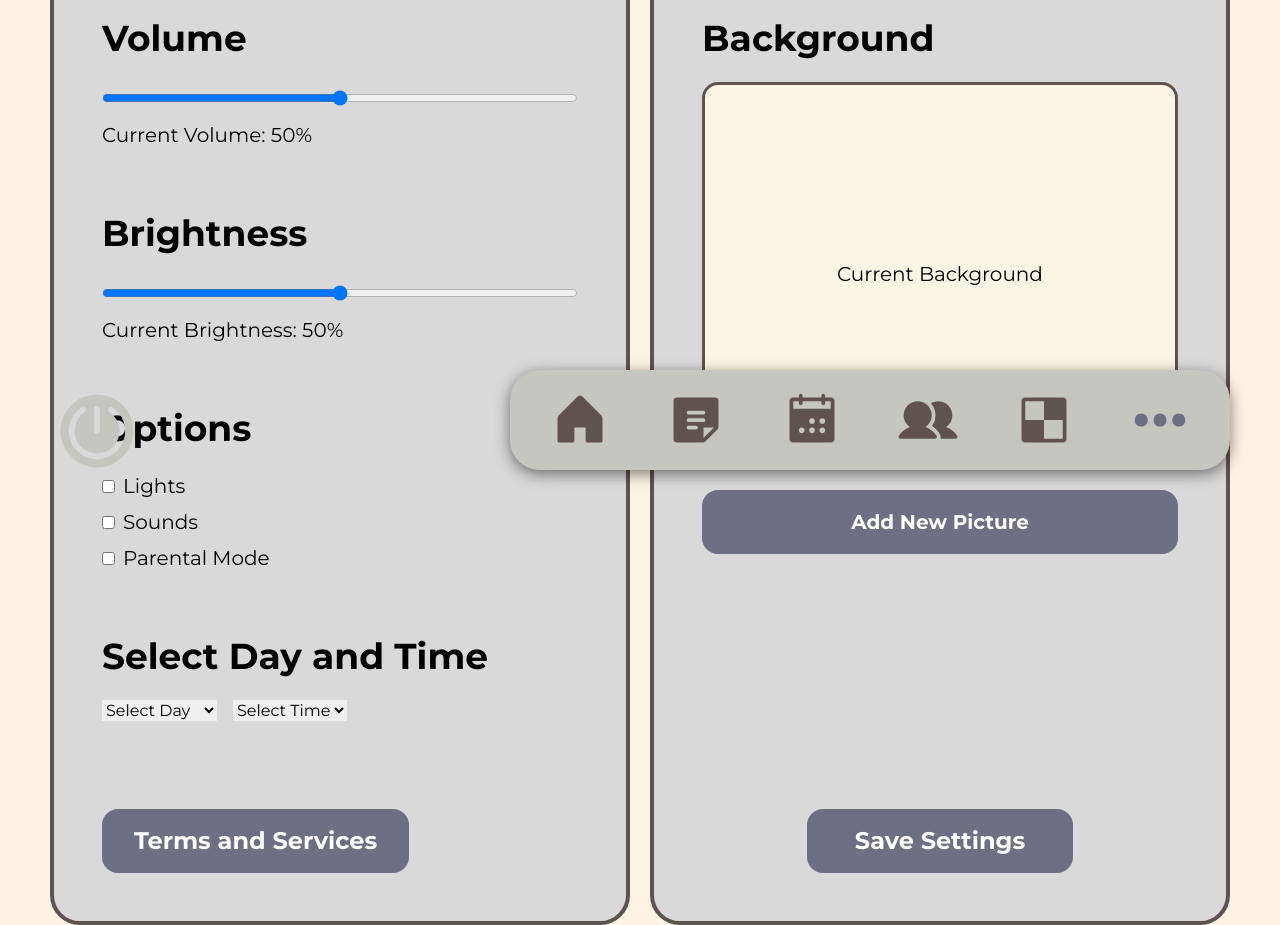
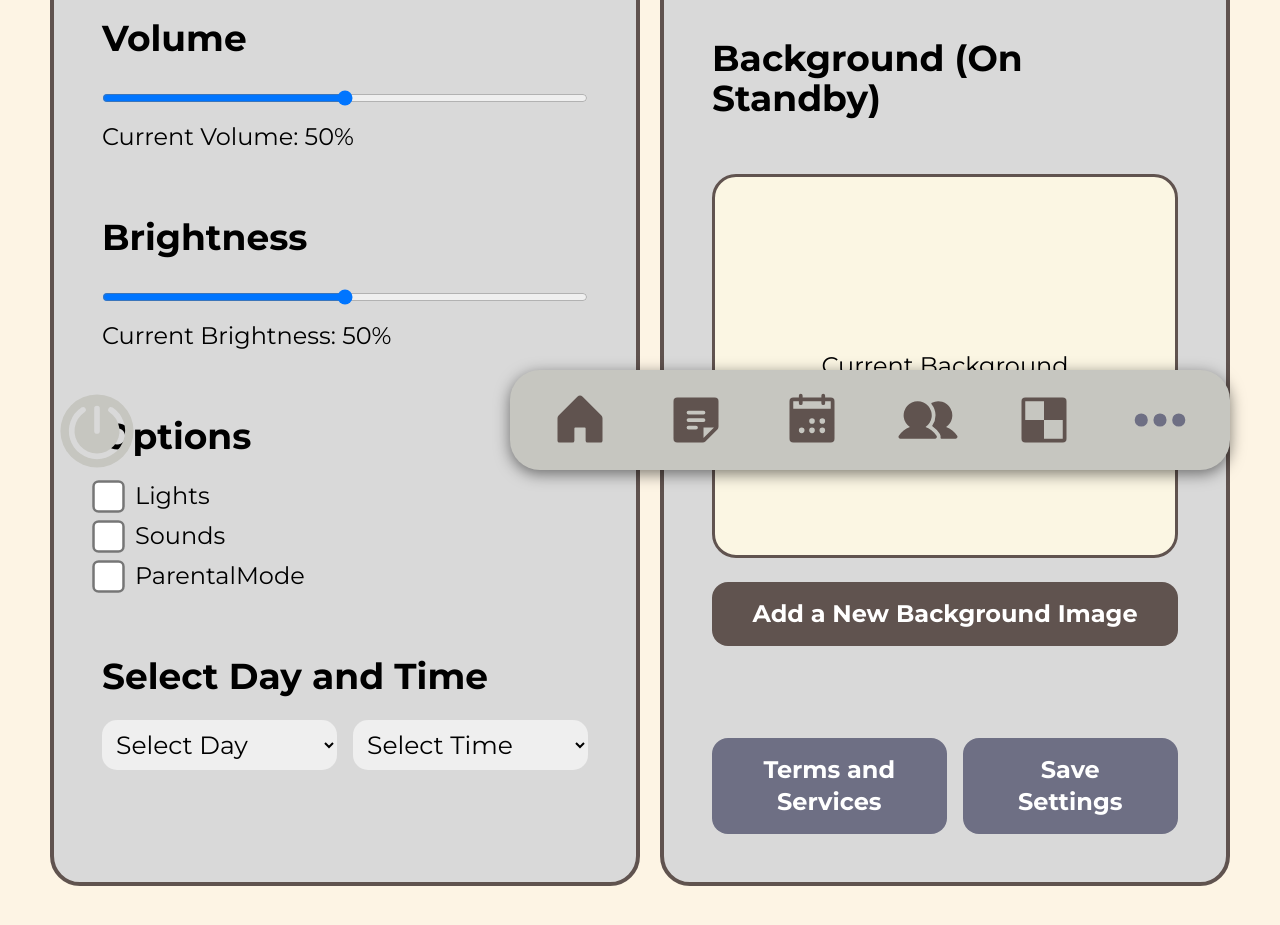
Before and after one commit to koningmalik412/3801-smart-table, a React (Create React App) app in the folder client/: page /settings in a window 1280 px wide. Shown: the part 300-1225 px from the top of the page. After the commit the page ends 1186 px from the top, so only its background shows below. Built offline with nearby package versions, Linux system fonts and the light colour scheme.

Commit message:
styling for games and settings

```diff
--- a/client/src/pages/Games/index.js
+++ b/client/src/pages/Games/index.js
@@ -1,18 +1,17 @@
 import React, { useState } from "react";
-import { Link } from "react-router-dom";
 import chessboard from "../../assets/images/chess-board.jpeg";
 import snakes from "../../assets/images/snakes-and-ladders.png";
 import Chess from "../Games/chessboard.js";
-import Snakes from "../Games/snakesandladders.js";
+import Snakes from "../Games/snakes.js";
 
 const EnlargedChessboard = ({ onClose }) => {
   return (
     <div className="fixed inset-0 bg-black bg-opacity-75 flex justify-center items-center z-50">
-      <div className="relative">
-        <Chess />
+      <div className="relative w-full h-full flex justify-center items-center">
+        <Chess className="max-w-full max-h-full" />
         <button
           onClick={onClose}
-          className="absolute top-4 right-4 bg-white text-black px-4 py-2 rounded-full"
+          className="absolute top-4 right-4 bg-brown text-white px-6 py-3 rounded-full text-3xl"
         >
           Close
         </button>
@@ -24,15 +23,11 @@ const EnlargedChessboard = ({ onClose }) => {
 const EnlargedSnakesAndLadders = ({ onClose }) => {
   return (
     <div className="fixed inset-0 bg-black bg-opacity-75 flex justify-center items-center z-50">
-      <div className="relative">
-        <img
-          src={snakes}
-          alt="Enlarged Snakes and Ladders Board"
-          className="max-w-full max-h-[90vh] object-contain"
-        />
+      <div className="relative w-full h-full flex justify-center items-center">
+      <Snakes className="max-w-full max-h-full" />
         <button
           onClick={onClose}
-          className="absolute top-4 right-4 bg-white text-black px-4 py-2 rounded-full"
+          className="absolute top-4 right-4 bg-brown text-white px-6 py-3 rounded-full text-3xl"
         >
           Close
         </button>
--- /dev/null
+++ b/client/src/pages/Games/snakes.js
@@ -0,0 +1,14 @@
+import React from "react";
+import snakes from "../../assets/images/snakes-and-ladders.png";
+
+const Snakes = () => {
+    return (
+        <img
+            src= {snakes}
+            alt="Snakes"
+            className="w-full h-full object-cover"
+          />
+    );
+};
+
+export default Snakes;
--- a/client/src/pages/Settings/index.js
+++ b/client/src/pages/Settings/index.js
@@ -37,7 +37,7 @@ const Settings = () => {
               onChange={(e) => setVolume(e.target.value)}
               className="w-full mt-6"
             />
-            <p className="mt-2 text-xl">Current Volume: {volume}%</p>
+            <p className="mt-2 text-2xl">Current Volume: {volume}%</p>
           </div>
 
           {/* Brightness Slider */}
@@ -51,66 +51,44 @@ const Settings = () => {
               onChange={(e) => setBrightness(e.target.value)}
               className="w-full mt-6"
             />
-            <p className="mt-2 text-xl">Current Brightness: {brightness}%</p>
+            <p className="mt-2 text-2xl">Current Brightness: {brightness}%</p>
           </div>
 
           {/* Checkboxes */}
           <div className="mb-16">
             <label className="block text-4xl font-bold mb-4">Options</label>
             <div className="flex flex-col space-y-2 mt-6">
-              <label className="inline-flex items-center">
+              {["lights", "sounds", "parentalMode"].map((option) => (
+                <label className="inline-flex items-center" key={option}>
                   <input
                     type="checkbox"
-                  name="lights"
-                  checked={options.lights}
+                    name={option}
+                    checked={options[option]}
                     onChange={handleOptionChange}
-                  className="form-checkbox"
+                    className="custom-checkbox"
+                    style={{ transform: 'scale(2.5)', marginRight: '20px' }}
                   />
-                <span className="ml-2 text-xl">Lights</span>
+                  <span className="text-2xl">{option.charAt(0).toUpperCase() + option.slice(1)}</span>
                 </label>
-              <label className="inline-flex items-center">
-                <input
-                  type="checkbox"
-                  name="sounds"
-                  checked={options.sounds}
-                  onChange={handleOptionChange}
-                  className="form-checkbox"
-                />
-                <span className="ml-2 text-xl">Sounds</span>
-              </label>
-              <label className="inline-flex items-center">
-                <input
-                  type="checkbox"
-                  name="parentalMode"
-                  checked={options.parentalMode}
-                  onChange={handleOptionChange}
-                  className="form-checkbox"
-                />
-                <span className="ml-2 text-xl">Parental Mode</span>
-              </label>
+              ))}
             </div>
           </div>
 
           {/* Day and Time Dropdown */}
           <div className="mb-16">
-            <label className="block text-4xl font-bold mb-2">
-              Select Day and Time
-            </label>
-            <div className="flex space-x-4 mt-6">
+            <label className="block text-4xl font-bold mb-2">Select Day and Time</label>
+            <div className="flex space-x-4 mt-6 text-2xl">
               {/* Day Dropdown */}
               <select
                 value={selectedDay}
                 onChange={(e) => setSelectedDay(e.target.value)}
                 className="form-select"
+                style={{ height: '50px', width: '250px', fontSize: '25px', padding: '10px', borderRadius: '15px' }}
               >
                 <option value="">Select Day</option>
-                <option value="Sunday">Sunday</option>
-                <option value="Monday">Monday</option>
-                <option value="Tuesday">Tuesday</option>
-                <option value="Wednesday">Wednesday</option>
-                <option value="Thursday">Thursday</option>
-                <option value="Friday">Friday</option>
-                <option value="Saturday">Saturday</option>
+                {["Sunday", "Monday", "Tuesday", "Wednesday", "Thursday", "Friday", "Saturday"].map(day => (
+                  <option key={day} value={day}>{day}</option>
+                ))}
               </select>
 
               {/* Time Dropdown */}
@@ -118,50 +96,50 @@ const Settings = () => {
                 value={selectedTime}
                 onChange={(e) => setSelectedTime(e.target.value)}
                 className="form-select"
+                style={{ height: '50px', width: '250px', fontSize: '25px', padding: '10px', borderRadius: '15px' }}
               >
                 <option value="">Select Time</option>
                 {Array.from({ length: 24 }, (_, i) => (
-                  <option key={i} value={`${i}:00`}>
-                    {`${i}:00`}
-                  </option>
+                  <option key={i} value={`${i}:00`}>{`${i}:00`}</option>
                 ))}
               </select>
             </div>
           </div>
-
-          {/* Added Terms and Services Button */}
-          <button className="bg-blue text-white font-bold py-4 px-8 rounded-2xl text-2xl mt-6">
-            Terms and Services
-          </button>
         </div>
 
-        {/* Right Half */}
+
         <div className="w-1/2 p-12 border-4 border-brown rounded-[30px] bg-lightblue flex flex-col justify-between">
-          <div>
-            <p className="text-4xl font-bold mb-4">Background</p>
-            <div className="space-y-6 mt-6">
+          <div className="mt-5">
+            <p className="text-4xl font-bold mb-14">Background (On Standby)</p>
+            <div className="space-y-6">
               <div
-                className="border-[3px] border-brown bg-base rounded-2xl p-4 text-center text-xl cursor-pointer h-96 flex items-center justify-center"
+                className="border-[3px] border-brown bg-base rounded-3xl p-4 text-center text-2xl cursor-pointer h-96 flex items-center justify-center"
                 onClick={() => {
-                  /* handle click */
+
                 }}
               >
                 Current Background
               </div>
               <div
-                className="bg-blue text-white font-bold rounded-2xl p-4 text-xl text-center cursor-pointer h-16 flex items-center justify-center"
+                className="bg-brown text-white font-bold rounded-2xl p-4 text-2xl text-center cursor-pointer h-16 flex items-center justify-center"
                 onClick={() => {
-                  /* handle click */
+
                 }}
               >
-                Add New Picture
+                Add a New Background Image
               </div>
             </div>
           </div>
 
-          <button className="bg-blue mx-auto text-white font-bold py-4 px-12 rounded-2xl text-2xl mt-6">
+
+          <div className="flex justify-center space-x-4 mt-4">
+            <button className="bg-blue text-white font-bold py-4 px-8 rounded-2xl text-2xl">
+              Terms and Services
+            </button>
+            <button className="bg-blue text-white font-bold py-4 px-12 rounded-2xl text-2xl">
               Save Settings
             </button>
+          </div>
         </div>
       </div>
     </div>
--- a/package.json
+++ b/package.json
@@ -16,7 +16,8 @@
   "description": "",
   "dependencies": {
     "concurrently": "^9.0.1",
-    "express": "^4.21.0"
+    "express": "^4.21.0",
+    "react-datepicker": "^7.4.0"
   },
   "devDependencies": {
     "cross-env": "^7.0.3",
```
Also changed, not shown: 1 other file (tests, documents, lock files or other folders). Lines whose indentation alone changed are shown as unchanged.
